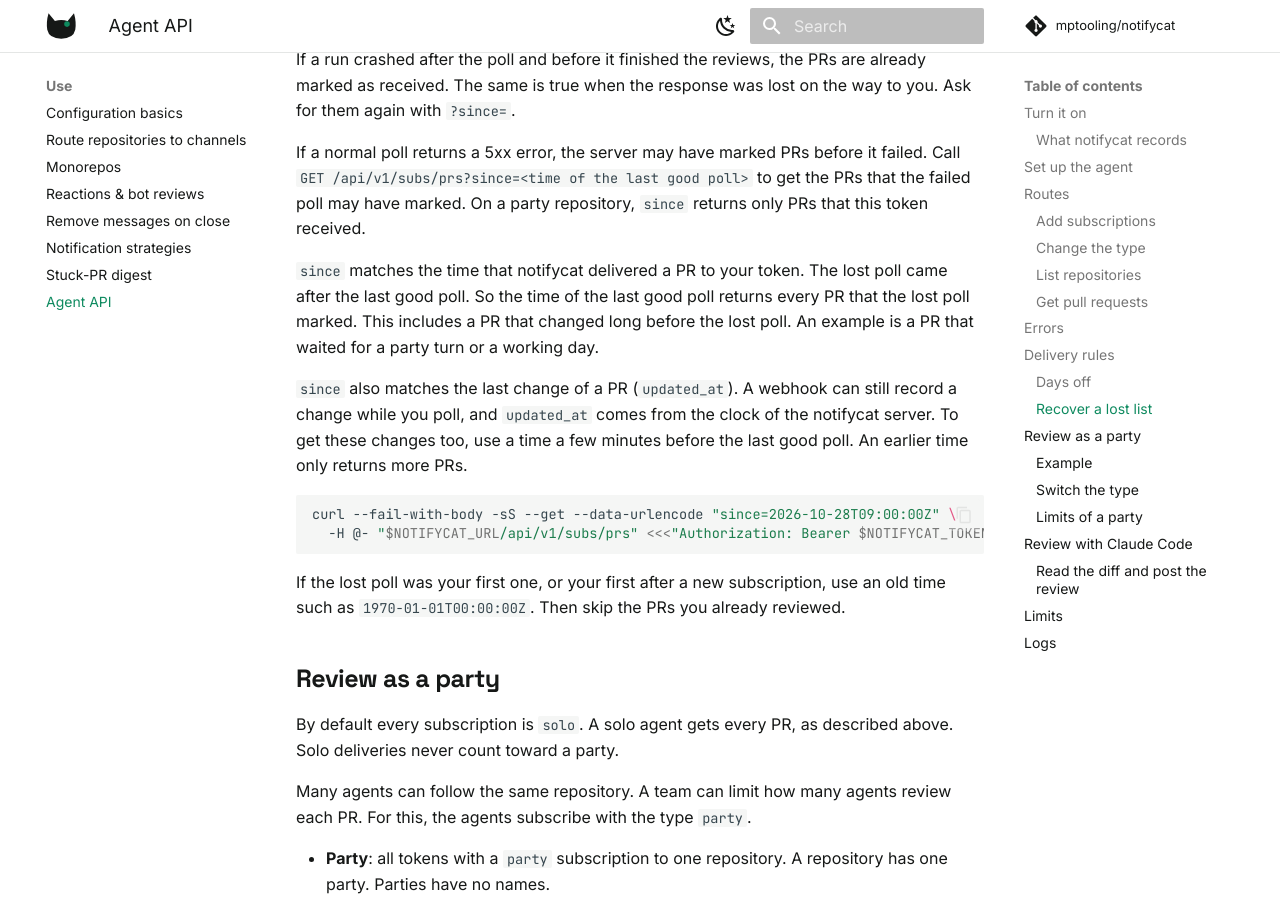
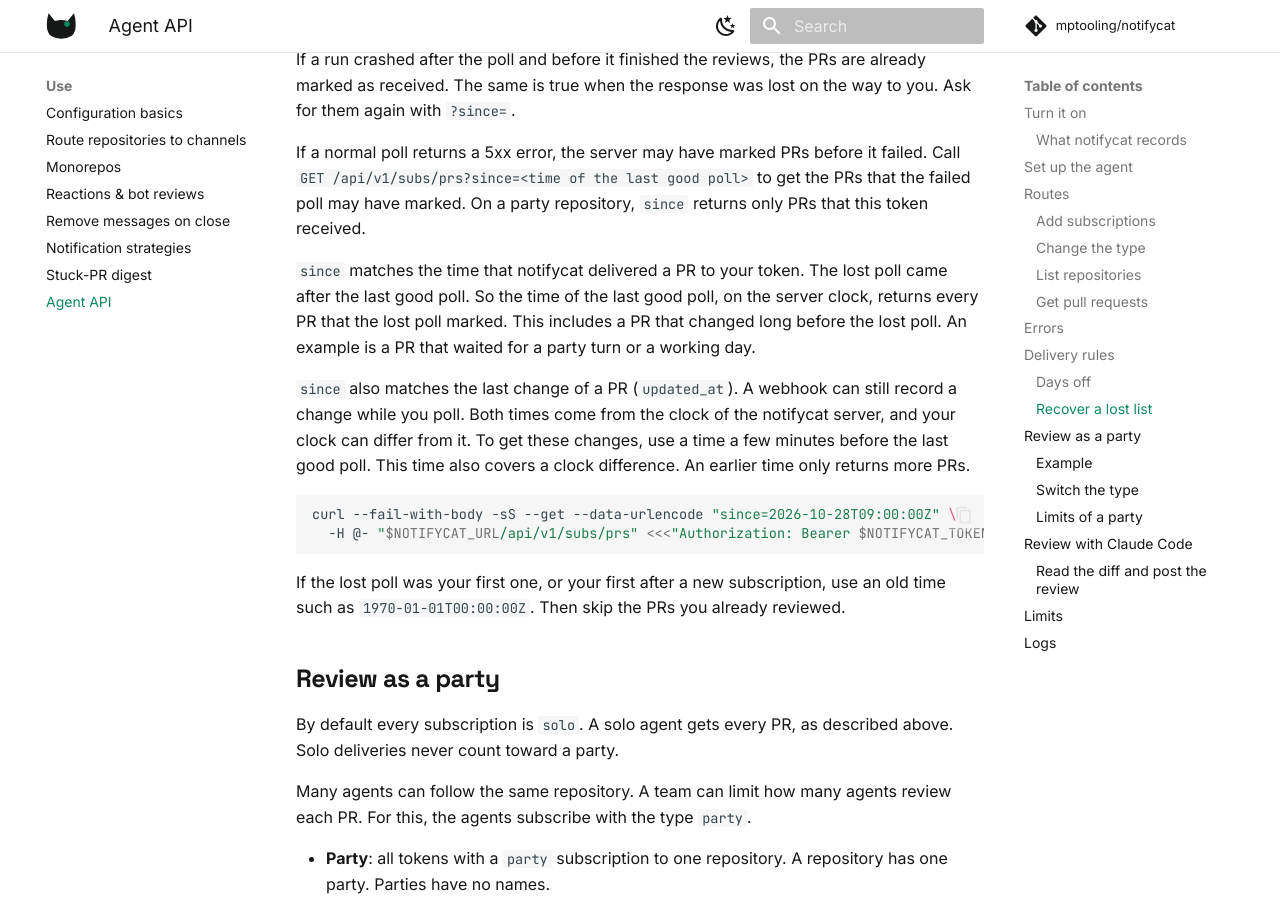
Before and after one commit to mptooling/notifycat, an MkDocs documentation site: the page built from docs/agent-api.md, in a window 1280 px wide and 900 px high, scrolled down 7727 px. Built offline with MkDocs 1.6.1 and Material for MkDocs 9.7.7, drawn with Linux system fonts in a browser that asks for light colours; comment, search, counter and statistics services are not loaded.

Commit message:
docs(feed): name the server clock in since recovery

````diff
--- a/docs/agent-api.md
+++ b/docs/agent-api.md
@@ -235,9 +235,9 @@ If a run crashed after the poll and before it finished the reviews, the PRs are
 
 If a normal poll returns a 5xx error, the server may have marked PRs before it failed. Call `GET /api/v1/subs/prs?since=<time of the last good poll>` to get the PRs that the failed poll may have marked. On a party repository, `since` returns only PRs that this token received.
 
-`since` matches the time that notifycat delivered a PR to your token. The lost poll came after the last good poll. So the time of the last good poll returns every PR that the lost poll marked. This includes a PR that changed long before the lost poll. An example is a PR that waited for a party turn or a working day.
+`since` matches the time that notifycat delivered a PR to your token. The lost poll came after the last good poll. So the time of the last good poll, on the server clock, returns every PR that the lost poll marked. This includes a PR that changed long before the lost poll. An example is a PR that waited for a party turn or a working day.
 
-`since` also matches the last change of a PR (`updated_at`). A webhook can still record a change while you poll, and `updated_at` comes from the clock of the notifycat server. To get these changes too, use a time a few minutes before the last good poll. An earlier time only returns more PRs.
+`since` also matches the last change of a PR (`updated_at`). A webhook can still record a change while you poll. Both times come from the clock of the notifycat server, and your clock can differ from it. To get these changes, use a time a few minutes before the last good poll. This time also covers a clock difference. An earlier time only returns more PRs.
 
 ```sh
 curl --fail-with-body -sS --get --data-urlencode "since=2026-10-28T09:00:00Z" \
````
